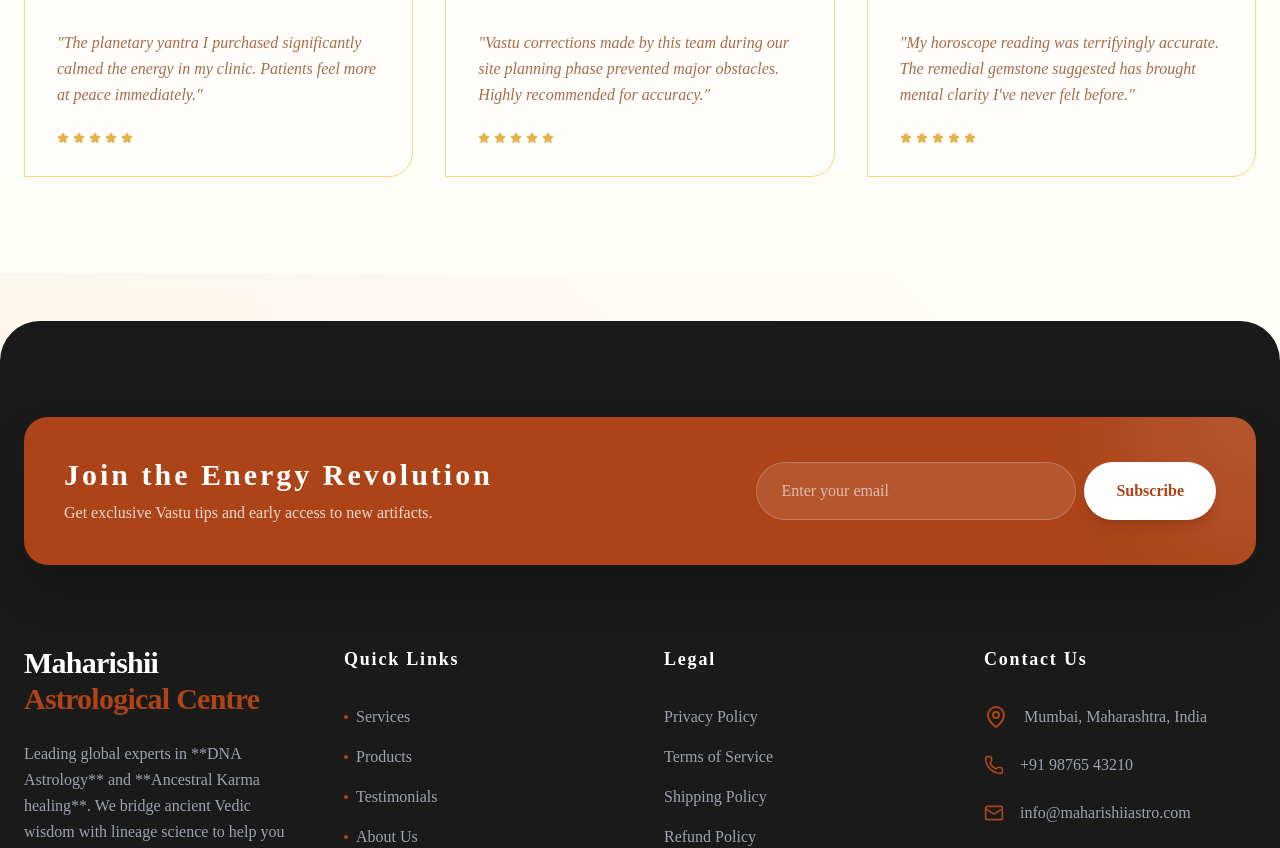
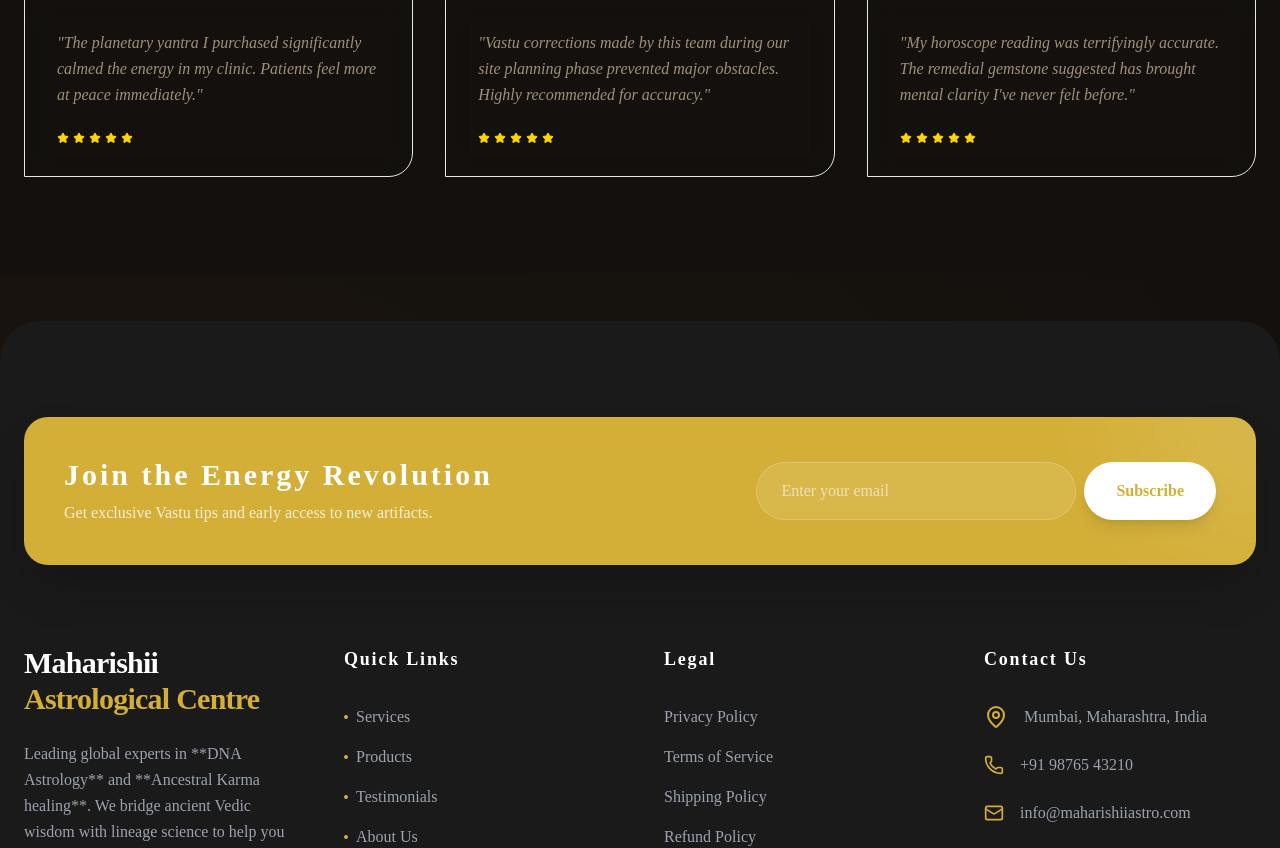
Before and after one commit to raj3131/MaharishiiAstrological-Centre, a Next.js app: page / in a window 1280 px wide. Shown: the part 4968-5816 px from the top of the page. Built offline with nearby package versions, Linux system fonts and the light colour scheme; a web font is replaced by a local one.

Commit message:
Royal Dark Vedic Overhaul: implemented prestigious deep brown and gold theme across all components

```diff
--- a/src/app/globals.css
+++ b/src/app/globals.css
@@ -3,33 +3,32 @@
 @tailwind utilities;
 
 :root {
-  /* User Provided Palette */
-  --color-1: #FBD773;
-  /* Light Yellow / Background accents */
-  --color-2: #CA844A;
-  /* Bronze / Secondary */
-  --color-3: #AC4418;
-  /* Rust / Primary Strong */
-  --color-4: #A46C4C;
-  /* Muted Brown / Text */
-  --color-5: #E4B04A;
-  /* Gold / Highlights */
+  /* Royal Dark Vedic Palette */
+  --color-1: #241F1C;
+  /* Deep Base / Card BG */
+  --color-2: #CD7F32;
+  /* Bronze / Accents */
+  --color-3: #D4AF37;
+  /* Gold / Primary Highlights */
+  --color-4: #A0907A;
+  /* Muted Sand / Sub-text */
+  --color-5: #FFD700;
+  /* Pure Gold / Interaction */
 
-  --background: #FFFDF7;
-  /* Very light warm cream for main background to ensure readability */
-  --foreground: #3E2C22;
-  /* Dark Brown for text (for contrast against light bg) */
+  --background: #13100D;
+  /* Deep Charcoal Brown */
+  --foreground: #F5E6D3;
+  /* Warm Off-white / Text */
 
-  --primary: #AC4418;
-  --primary-light: #CA844A;
-  --secondary: #FBD773;
-  --accent: #E4B04A;
-  --muted: #A46C4C;
+  --primary: #D4AF37;
+  --primary-light: #CD7F32;
+  --secondary: #241F1C;
+  --accent: #FFD700;
+  --muted: #A0907A;
 
-  --card-bg: #FFFFFF;
-  --border-color: #E4B04A;
+  --card-bg: #1A1613;
+  --border-color: #D4AF37;
 
-  /* --font-heading: 'Samarkan', cursive; */
   --font-heading: var(--font-cinzel), serif;
   --font-body: var(--font-geist-sans), sans-serif;
   --font-accent: var(--font-rozha), serif;
@@ -37,9 +36,8 @@
 
 @media (prefers-color-scheme: dark) {
   :root {
-    /* Force Light/Warm Theme as requested */
-    --background: #FFFDF7;
-    --foreground: #3E2C22;
+    --background: #13100D;
+    --foreground: #F5E6D3;
   }
 }
 
@@ -72,8 +70,8 @@
   position: relative;
   /* mandala texture background */
   background-image:
-    radial-gradient(circle at 100% 0%, rgba(251, 215, 115, 0.2) 0%, transparent 20%),
-    radial-gradient(circle at 0% 100%, rgba(172, 68, 24, 0.1) 0%, transparent 20%);
+    radial-gradient(circle at 100% 0%, rgba(212, 175, 55, 0.08) 0%, transparent 25%),
+    radial-gradient(circle at 0% 100%, rgba(205, 127, 50, 0.05) 0%, transparent 25%);
 }
 
 h1,
--- a/src/components/Hero.tsx
+++ b/src/components/Hero.tsx
@@ -32,8 +32,8 @@
                     transition={{ duration: 0.8, ease: "easeOut" }}
                     className="text-left space-y-4 md:space-y-6"
                 >
-                    <div className="inline-flex items-center gap-2 px-3 py-1.5 md:px-4 md:py-2 bg-white/60 border border-[var(--color-3)]/30 text-[var(--color-3)] rounded-full text-[10px] md:text-sm font-bold shadow-sm backdrop-blur-sm">
-                        <Sparkles className="w-3 h-3 md:w-4 md:h-4 fill-current animate-pulse text-[var(--color-2)]" />
+                    <div className="inline-flex items-center gap-2 px-3 py-1.5 md:px-4 md:py-2 bg-[var(--card-bg)]/60 border border-[var(--color-3)]/30 text-[var(--color-3)] rounded-full text-[10px] md:text-sm font-bold shadow-sm backdrop-blur-sm">
+                        <Sparkles className="w-3 h-3 md:w-4 md:h-4 fill-current animate-pulse text-[var(--color-3)]" />
                         <span className="tracking-wider uppercase">Pioneer in DNA Astrology</span>
                     </div>
 
--- a/src/components/Navbar.tsx
+++ b/src/components/Navbar.tsx
@@ -19,13 +19,13 @@
     const navBackground = useTransform(
         scrollY,
         [0, 50],
-        ["rgba(255, 253, 247, 0)", "rgba(255, 253, 247, 0.95)"] // Warm white with transparency
+        ["rgba(19, 16, 13, 0)", "rgba(19, 16, 13, 0.95)"]
     );
 
     const navShadow = useTransform(
         scrollY,
         [0, 50],
-        ["none", "0 10px 30px -10px rgba(164, 108, 76, 0.1)"] // Soft brown shadow
+        ["none", "0 10px 40px -10px rgba(0, 0, 0, 0.5)"]
     );
 
     return (
@@ -64,7 +64,7 @@
                         >
                             <Link
                                 href={`#${item.toLowerCase().replace(' ', '-')}`}
-                                className="text-base font-medium text-[var(--foreground)] hover:text-[var(--color-3)] transition-colors relative group py-2 tracking-wide"
+                                className="text-base font-medium text-[var(--foreground)] opacity-80 hover:opacity-100 hover:text-[var(--color-3)] transition-all relative group py-2 tracking-wide"
                             >
                                 {item}
                                 <span className="absolute bottom-0 left-0 w-0 h-0.5 bg-[var(--color-3)] transition-all duration-300 group-hover:w-full" />
@@ -111,7 +111,7 @@
                             animate={{ opacity: 1 }}
                             exit={{ opacity: 0 }}
                             transition={{ duration: 0.3 }}
-                            className="fixed inset-0 bg-[#FFFDF7] z-[60] flex flex-col lg:hidden"
+                            className="fixed inset-0 bg-[#13100D] z-[60] flex flex-col lg:hidden"
                         >
                             <div className="flex flex-col h-full w-full p-8 pt-24 overflow-y-auto relative">
                                 <span className="text-[var(--color-3)] font-bold uppercase tracking-[0.2em] text-[10px] mb-10 block opacity-50">Navigation Directory</span>
--- a/src/components/Services.tsx
+++ b/src/components/Services.tsx
@@ -54,7 +54,7 @@
                                 whileInView={{ opacity: 1, y: 0 }}
                                 transition={{ delay: index * 0.1, duration: 0.5 }}
                                 viewport={{ once: true, margin: "-50px" }}
-                                className="group relative p-8 bg-white/80 backdrop-blur-sm border border-[var(--color-2)]/30 rounded-2xl hover:border-[var(--color-3)] transition-all duration-300 overflow-hidden shadow-sm hover:shadow-[0_10px_40px_rgba(202,132,74,0.15)]"
+                                className="group relative p-8 bg-[var(--color-1)]/10 backdrop-blur-md border border-[var(--color-3)]/10 rounded-2xl hover:border-[var(--color-3)]/40 transition-all duration-300 overflow-hidden shadow-xl hover:shadow-[0_10px_40px_rgba(212,175,55,0.05)]"
                             >
                                 {/* Hover Glow - Hidden on mobile for performance */}
                                 <div className="absolute -inset-[100%] bg-gradient-to-br from-transparent via-[var(--color-1)]/30 to-transparent opacity-0 group-hover:opacity-100 transition-opacity duration-700 blur-xl rounded-full translate-x-12 translate-y-12 hidden md:block" />
--- a/src/components/Testimonials.tsx
+++ b/src/components/Testimonials.tsx
@@ -51,13 +51,13 @@
                             whileInView={{ opacity: 1, y: 0 }}
                             transition={{ delay: index * 0.2 }}
                             viewport={{ once: true }}
-                            className="relative bg-white/50 p-8 rounded-t-3xl rounded-br-3xl border border-[var(--color-1)] hover:border-[var(--color-3)] transition-all duration-500 backdrop-blur-md group hover:bg-white hover:shadow-xl"
+                            className="relative bg-[var(--card-bg)]/50 p-8 rounded-t-3xl rounded-br-3xl border border-[var(--color-3)]/10 hover:border-[var(--color-3)]/40 transition-all duration-500 backdrop-blur-md group hover:bg-[var(--card-bg)] hover:shadow-2xl"
                         >
-                            <Quote className="absolute top-6 right-6 w-10 h-10 text-[var(--color-1)] group-hover:text-[var(--color-2)] transition-colors rotate-180" />
+                            <Quote className="absolute top-6 right-6 w-10 h-10 text-[var(--color-3)]/20 group-hover:text-[var(--color-3)]/40 transition-colors rotate-180" />
 
                             <div className="flex items-center gap-4 mb-8">
-                                <div className="relative w-14 h-14 rounded-full p-[2px] bg-gradient-to-tr from-[var(--color-3)] to-[var(--color-1)]">
-                                    <div className="w-full h-full rounded-full overflow-hidden relative bg-white">
+                                <div className="relative w-14 h-14 rounded-full p-[2px] bg-gradient-to-tr from-[var(--color-3)] to-[var(--color-2)]">
+                                    <div className="w-full h-full rounded-full overflow-hidden relative bg-[var(--background)]">
                                         <Image
                                             src={testimonial.image}
                                             alt={testimonial.name}
```
Also changed, not shown: src/components/ProductShowcase.tsx (+7 -7 lines).
